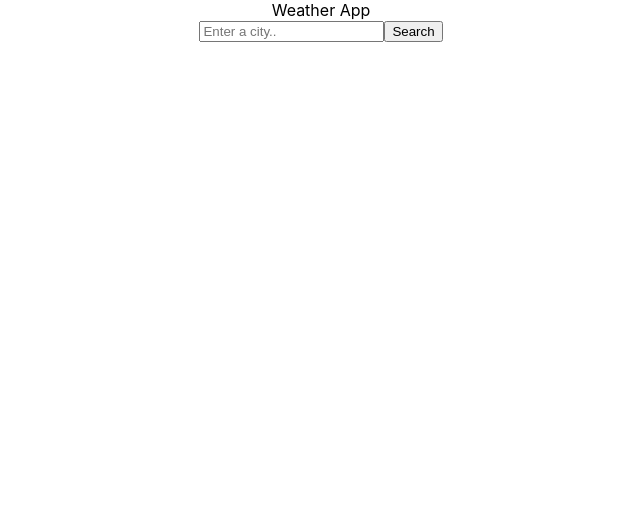
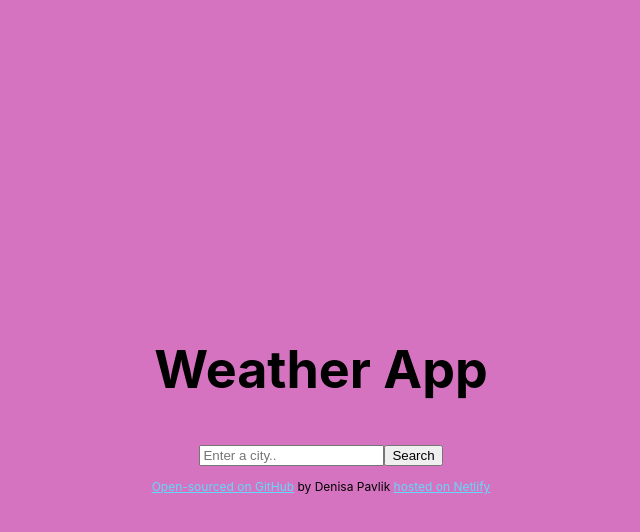
Before and after one commit to Darkneska/weather-react, a React (Create React App) app: page / in a window 1280 px wide. Shown: the top 532 px of the page, without its empty margins (319-959 px from the left). Built offline with nearby package versions, Linux system fonts and the light colour scheme.

Commit message:
Added footer

```diff
--- a/src/App.css
+++ b/src/App.css
@@ -2,7 +2,7 @@
   text-align: center;
 }
 .App-header {
-  background-color: #961c7b;
+  background-color: #d673c1;
   min-height: 100vh;
   display: flex;
   flex-direction: column;
--- a/src/App.js
+++ b/src/App.js
@@ -1,15 +1,18 @@
 
 import './App.css';
 import Search from "./Search";
+import Footer from "./Footer";
 
 function App() {
   return (
     <div className="App">
-      <header>Weather App</header>
+      <header className="App-header">
+        <h1>Weather App</h1>
       <Search />
-      <footer>
-        <a href="https://github.com/Darkneska/weather-react"> </a>
-      </footer>
+      <div>
+      <Footer />
+      </div>
+      </header>
     </div>
   );
 }
--- /dev/null
+++ b/src/Footer.css
@@ -0,0 +1,11 @@
+.link {
+    font-size: 12px;
+  }
+
+  .source {
+    color: #61dafb;
+  }
+
+  .source:hover {
+    color: grey;
+  }
--- /dev/null
+++ b/src/Footer.js
@@ -0,0 +1,26 @@
+import React from "react";
+import "./Footer.css";
+
+export default function Footer() {
+  return (
+    <small className="link">
+      <a
+        href="https://github.com/Jolusegun/simple-weather-react"
+        target="_blank"
+        rel="noreferrer"
+        className="source"
+      >
+        Open-sourced on GitHub
+      </a>{" "}
+      by Denisa Pavlik{" "}
+      <a
+        href="https://heuristic-hugle-66f126.netlify.app/"
+        target="_blank"
+        rel="noreferrer"
+        className="source"
+      >
+        hosted on Netlify
+      </a>
+    </small>
+  );
+}
```
